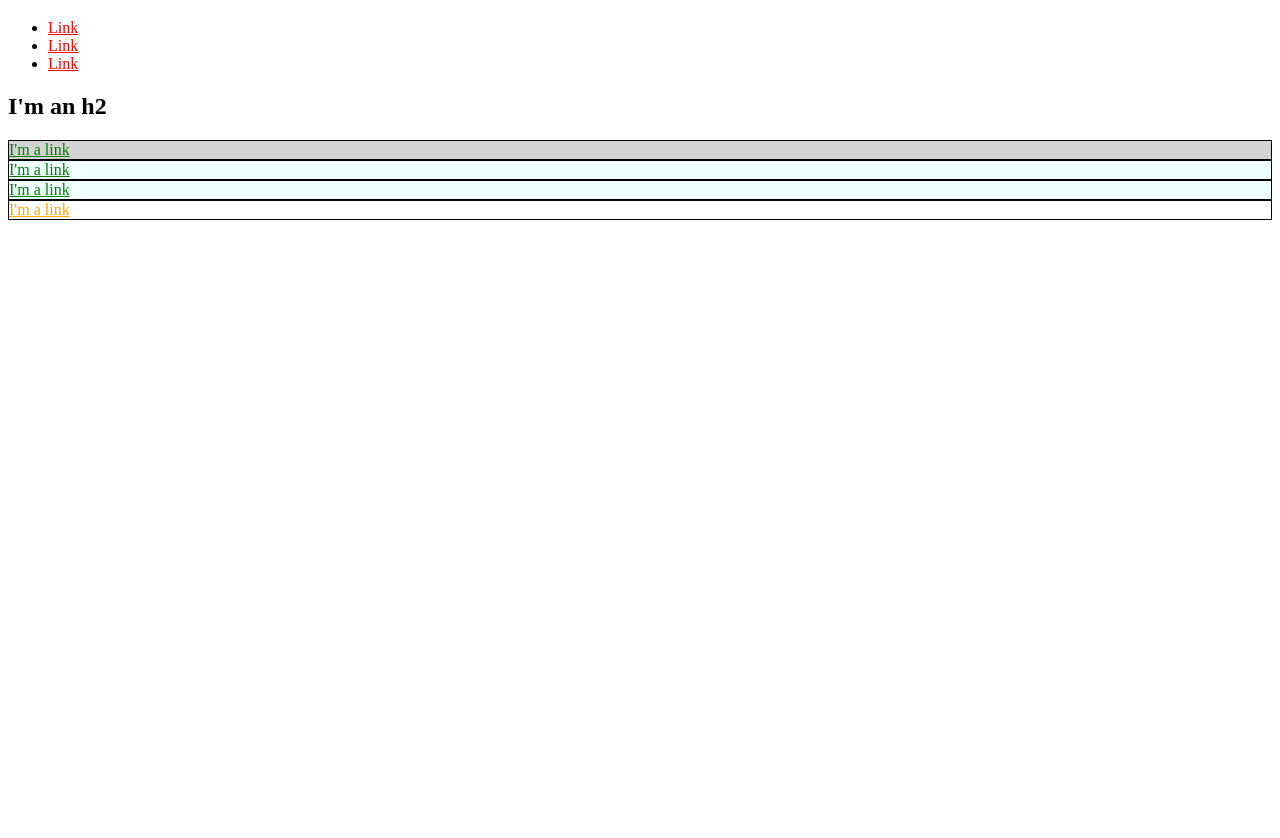
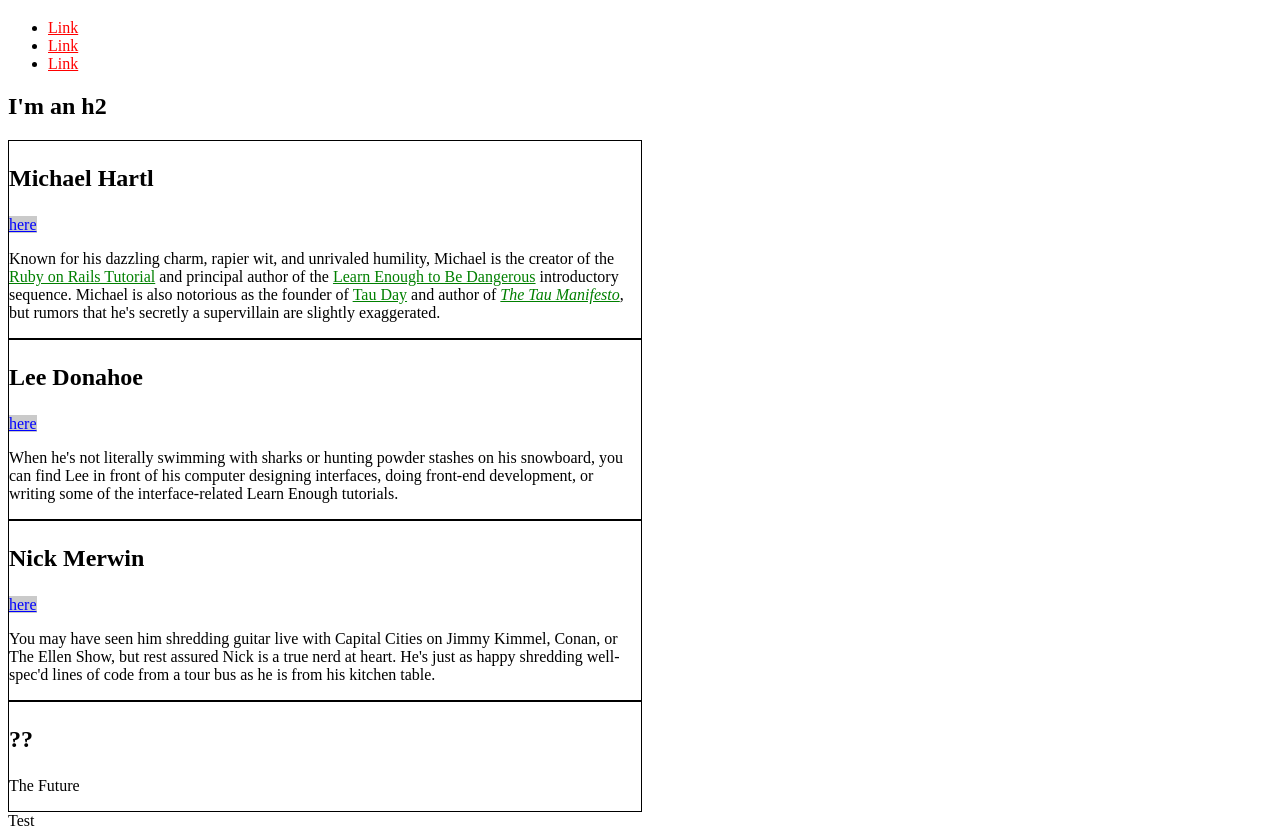
Before and after one commit to tibor-moldovan/tibor-moldovan.github.io, a plain HTML site: page index.html in a window 1280 px wide. Shown: the part 61-899 px from the top of the page. Before the commit the page ends 800 px from the top, so only its background shows below. Drawn offline with Linux system fonts and the light colour scheme.

Commit message:
syncing changes

```diff
--- a/index.html
+++ b/index.html
@@ -4,29 +4,39 @@
     <title>Test Page: Don't Panic</title>
     <meta charset="utf-8">
     <style>
-      a{
-        color:red;
+  /* GLOBAL STYLES */
+  a {
+    color: #f00;
   }
-      #exec-bio {
-        background-color: lightgray;
+
+  /* SOCIAL STYLES */
+  .social-link {
+    background: rgba(150, 150, 150, 0.5);
+    color: blue;
+  }
+
+  /* BIO STYLES */
+  .bio-wrapper {
+    font-size: 24px;
   }
   .bio-box {
     border: 1px solid black;
+    font-size: 1rem;
+    width: 50%;
   }
-      .bio-box a {
+  .bio-box h3 {
+    font-size: 1.5em;
+  }
+  .bio-copy {
+    font-size: 1em;
+  }
+  .bio-copy a {
     color: green;
   }
-      .past {
-        background-color: azure;
-      }
-      #future-plan a {
-        color: orange;
-      }
-    </style>
-  </head>
+</style>  </head>
   <body>
     <h1>I'm an h1</h1>
-    <ul>
+    <ul class="social-list">
       <li>
         <a href="http://example.com/">Link</a>
       </li>
@@ -38,17 +48,57 @@
       </li>
     </ul>
     <h2>I'm an h2</h2>
-    <div id="exec-bio" class="bio-box">
-      <a href="http://example.com/">I'm a link</a>
+   <div class="bio-wrapper">
+    <div class="bio-box">
+      <h3>Michael Hartl</h3>
+      <a href="http://twitter.com/mhartl" class="social-link">here</a>
+      <div class="bio-copy">
+        <p>
+          Known for his dazzling charm, rapier wit, and unrivaled humility,
+          Michael is the creator of the
+          <a href="https://www.railstutorial.org/">Ruby on Rails
+          Tutorial</a> and principal author of the
+          <a href="https://learnenough.com/">
+          Learn Enough to Be Dangerous</a> introductory sequence. Michael
+          is also notorious as the founder of
+          <a href="http://tauday.com/">Tau Day</a> and author of
+          <a href="http://tauday.com/tau-manifesto"><em>The Tau
+          Manifesto</em></a>, but rumors that he's secretly a supervillain
+          are slightly exaggerated.
+        </p>
       </div>
-    <div class="bio-box past">
-      <a href="http://example.com/">I'm a link</a>
     </div>
-    <div class="bio-box past">
-      <a href="http://example.com/">I'm a link</a>
+    <div class="bio-box">
+      <h3>Lee Donahoe</h3>
+      <a href="https://twitter.com/leedonahoe" class="social-link">here</a>
+      <div class="bio-copy">
+        <p>
+          When he's not literally swimming with sharks or hunting powder
+          stashes on his snowboard, you can find Lee in front of his computer
+          designing interfaces, doing front-end development, or writing some of
+          the interface-related Learn Enough tutorials.
+        </p>
       </div>
-    <div id="future-plan" class="bio-box">
-      <a href="http://example.com/">I'm a link</a>
     </div>
+    <div class="bio-box">
+      <h3>Nick Merwin</h3>
+      <a href="https://twitter.com/nickmerwin" class="social-link">here</a>
+      <div class="bio-copy">
+        <p>
+          You may have seen him shredding guitar live with Capital Cities on
+          Jimmy Kimmel, Conan, or The Ellen Show, but rest assured Nick is a
+          true nerd at heart. He's just as happy shredding well-spec'd lines
+          of code from a tour bus as he is from his kitchen table.
+        </p>
+      </div>
+    </div>
+    <div class="bio-box">
+      <h3>??</h3>
+      <p>
+        The Future
+      </p>
+    </div>
+</div> <!-- bio-wrapper end div -->
+Test
   </body>
 </html>
```
Lines whose indentation alone changed are shown as unchanged.
